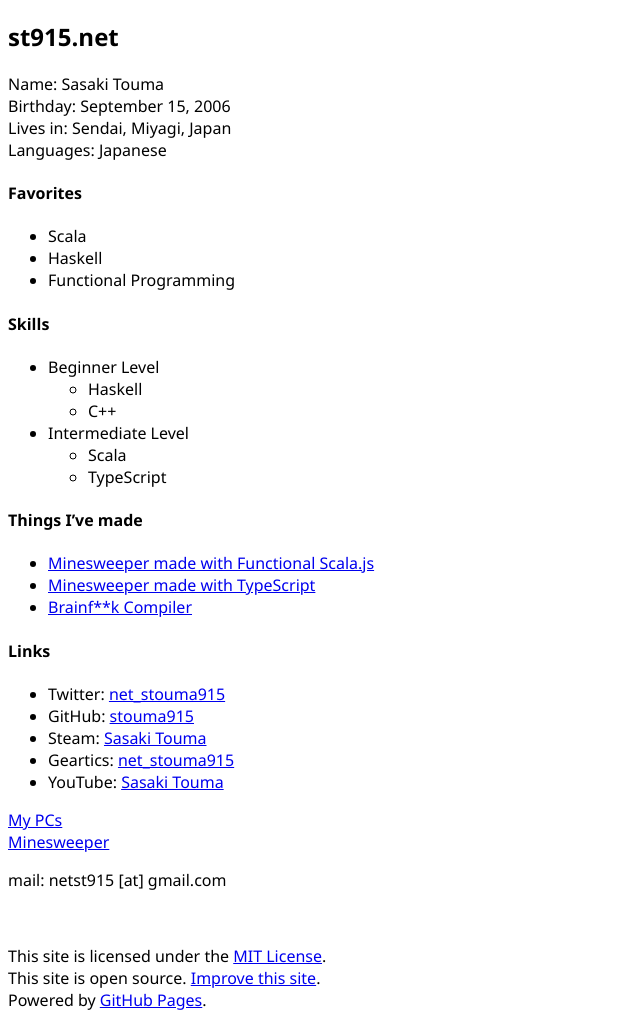
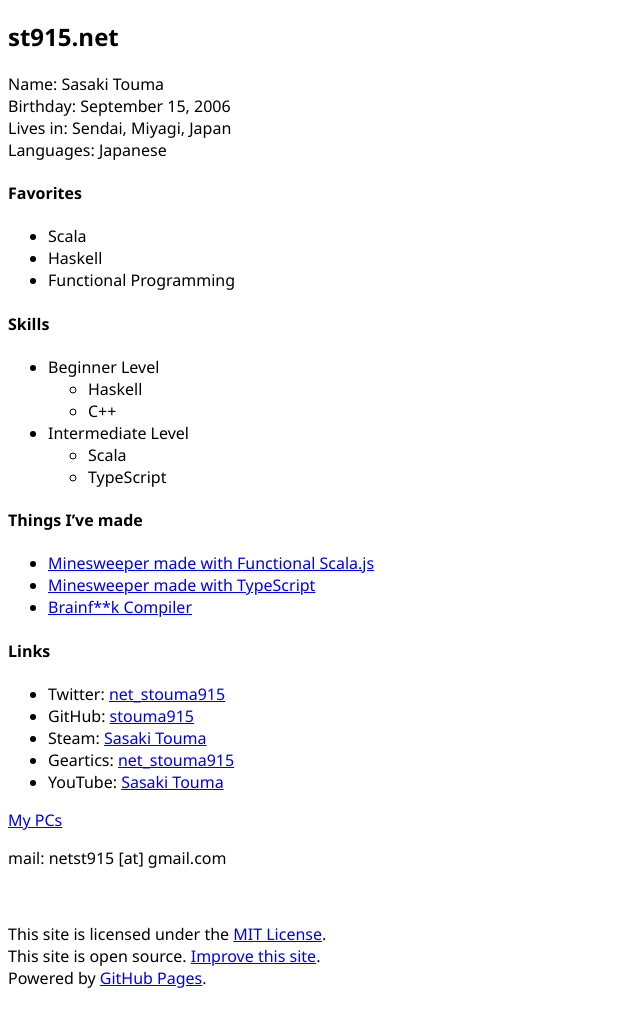
Before and after one commit to t-sasaki915/t-sasaki-net, a Jekyll site: the page built from docs/index.md, in a window 1280 px wide. Shown: the whole page, without its empty margins (0-640 px from the left). Built offline with Jekyll 4.4.1, drawn with Linux system fonts in a browser that asks for light colours; Markdown is read by kramdown in place of the engine named in the settings; after the commit the page ends 1005 px from its top, so only the background shows below that.

Commit message:
Update index.md

```diff
--- a/docs/index.md
+++ b/docs/index.md
@@ -35,6 +35,5 @@ Languages: Japanese
 * YouTube: [Sasaki Touma](https://www.youtube.com/channel/UCJmPPeZmL-OC03-zSb2Dcwg)
 
 [My PCs](/pcs/)<br>
-[Minesweeper](https://stouma915.github.io/minesweeper/)
 
 mail: netst915 \[at] gmail.com
```
